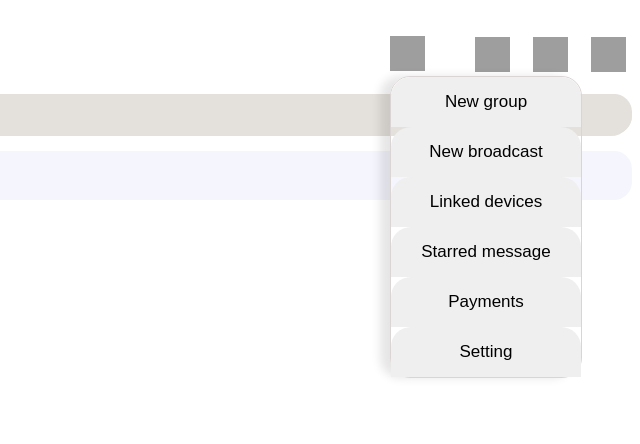
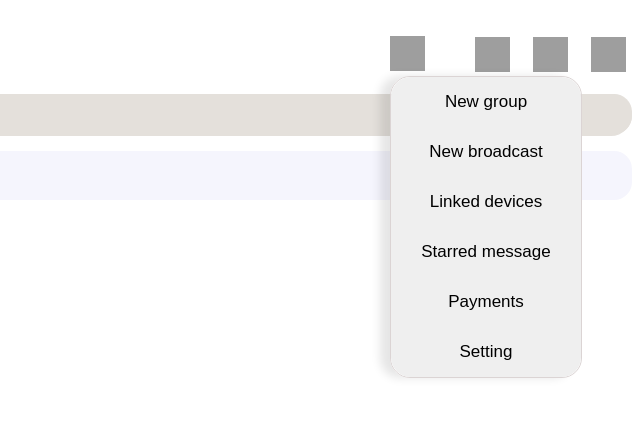
Before and after one commit to parthappandit/WhatsappUI, a plain HTML site: page index.html in a window 1280 px wide. Both pictures are taken after a click on the link 1248 px from the left and 65 px from the top of the page. Shown: the top 444 px of the page, 640-1280 px from the left. Drawn offline with Linux system fonts and the light colour scheme; grey boxes are pictures that could not be loaded.

Commit message:
Update wp.css

```diff
--- a/wp.css
+++ b/wp.css
@@ -46,8 +46,20 @@
     border-radius: 20px 20px 0 0;
     /* background-color: rgba(0, 0, 0, 0.1);   */
 }
-.on{
-    border-radius: 0 20px 0 0;
+.on1{
+    border-radius: 0 0 0 0;
+}
+.on2{
+    border-radius: 0 0 0 0;
+}
+.on3{
+    border-radius: 0 0 0 0;
+}
+.on4{
+    border-radius: 0 0 0 0;
+}
+.on5{
+    border-radius: 0 0 20px 20px;
 }
 .cross{
     top: 0;
```
